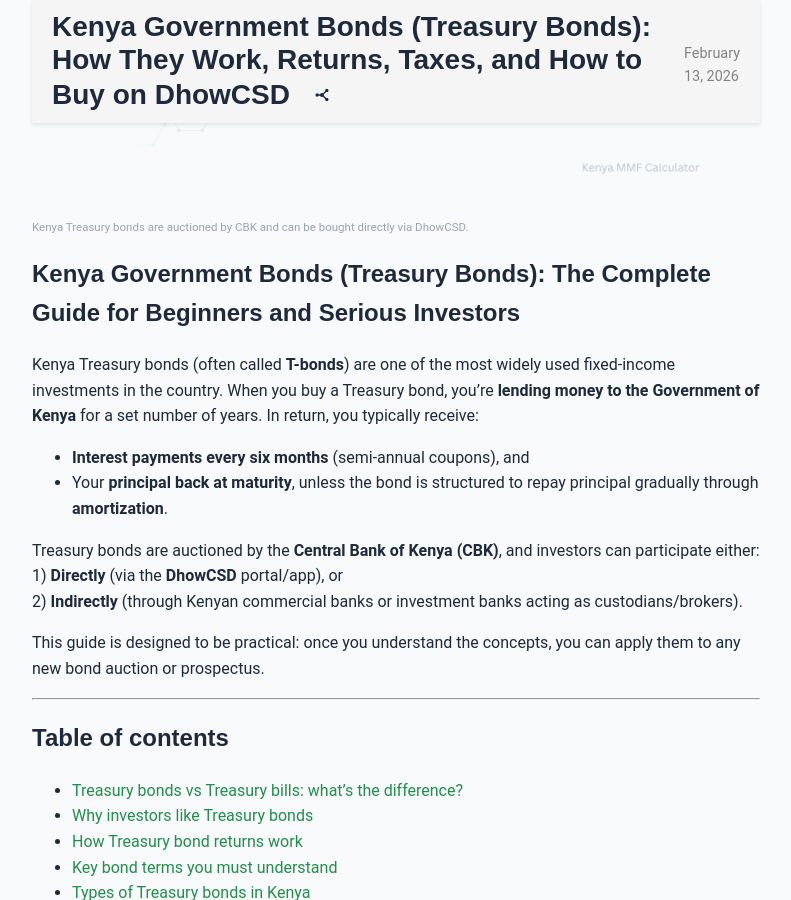
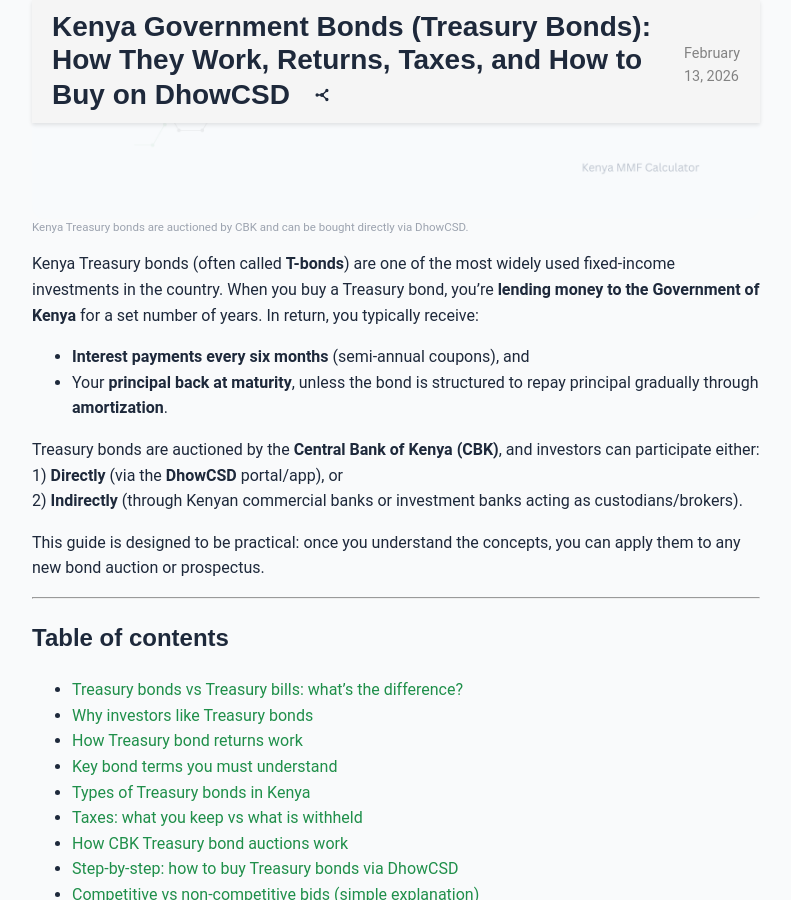
Before and after one commit to Coinimain/kenyanmmf, a Jekyll site: the page built from _posts/2026-02-13-kenya-government-bonds-treasury-bonds-guide.md, in a window 1280 px wide and 900 px high, scrolled down 434 px. Shown: the whole window, without its empty margins (244-1035 px from the left). Built offline with Jekyll 4.4.1, drawn with Linux system fonts in a browser that asks for light colours; comment, search, counter and statistics services are not loaded.

Commit message:
Update treasury bonds guide

```diff
--- a/_posts/2026-02-13-kenya-government-bonds-treasury-bonds-guide.md
+++ b/_posts/2026-02-13-kenya-government-bonds-treasury-bonds-guide.md
@@ -38,8 +38,6 @@
   - q: "What is netting on DhowCSD?"
     a: "Netting allows maturities (coupon or redemption payments that fall on the same settlement date) to offset what you owe for a successful bid, reducing the amount you need to top up or increasing any refund due."
 ---
-
-# Kenya Government Bonds (Treasury Bonds): The Complete Guide for Beginners and Serious Investors
 
 Kenya Treasury bonds (often called **T-bonds**) are one of the most widely used fixed-income investments in the country. When you buy a Treasury bond, you’re **lending money to the Government of Kenya** for a set number of years. In return, you typically receive:
 
```
